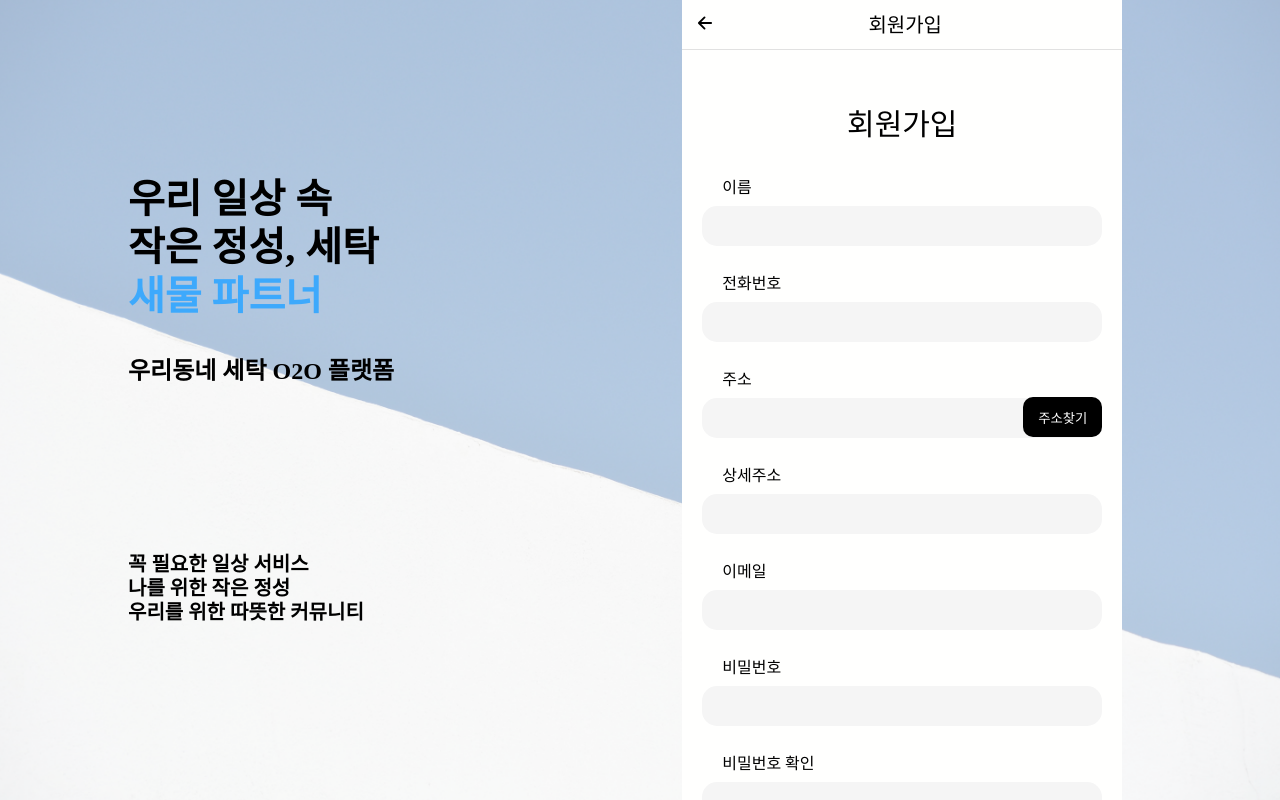
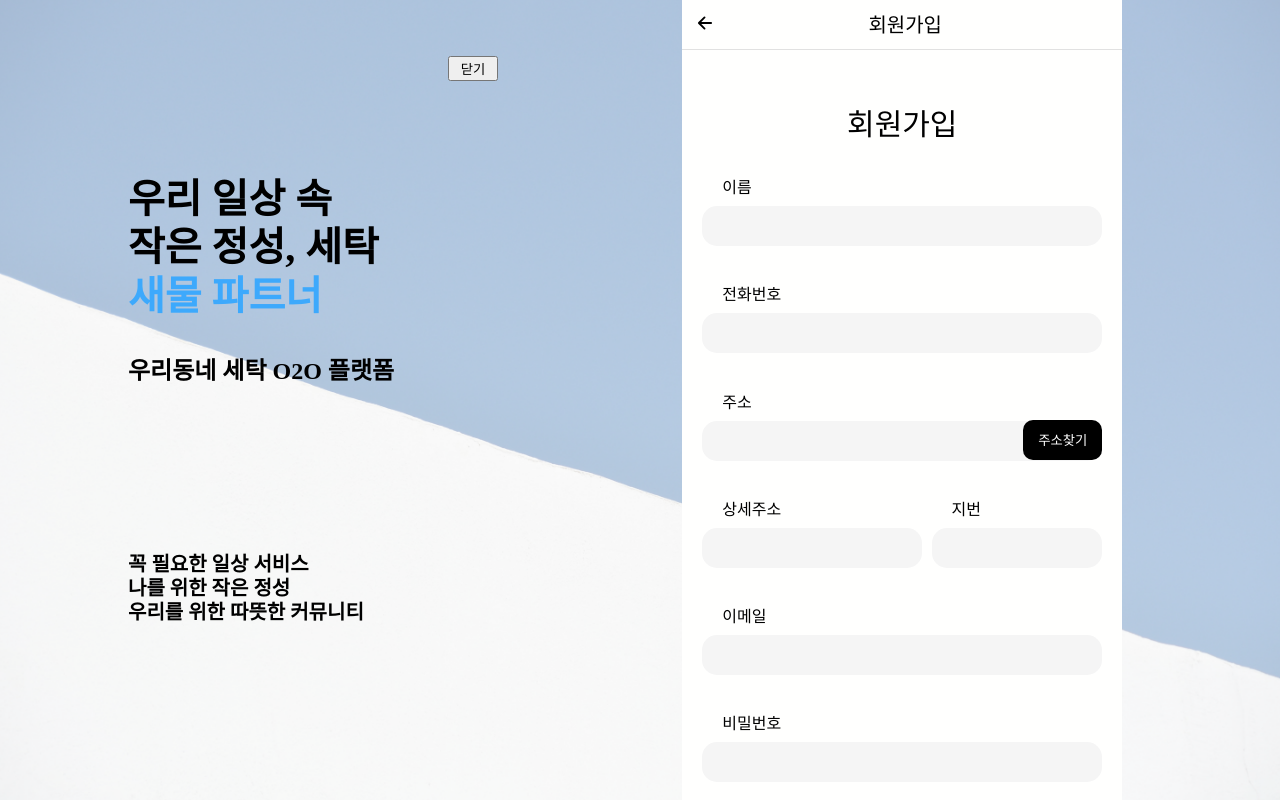
Before and after one commit to elice-semul/FE-partner, a React (Vite) app: page /signup in a window 1280 px wide. Both pictures are taken after a click on the button "주소찾기". Shown: the top 800 px of the page. Built offline with nearby package versions, Linux system fonts and the light colour scheme.

Commit message:
[Feature] signup api

```diff
--- /dev/null
+++ b/src/pages/common/atoms/container/container.jsx
@@ -0,0 +1,38 @@
+import { StyledContainer } from '@/pages/common/atoms/container/style';
+
+const Container = ({
+  className,
+  children,
+  display,
+  position,
+  backGroundColor,
+  width,
+  height,
+  alignItems,
+  padding,
+  margin,
+  shadow,
+  radius,
+  ...props
+}) => {
+  return (
+    <StyledContainer
+      className={className}
+      display={display}
+      position={position}
+      backGroundColor={backGroundColor}
+      width={width}
+      height={height}
+      alignItems={alignItems}
+      padding={padding}
+      margin={margin}
+      shadow={shadow}
+      radius={radius}
+      {...props}
+    >
+      {children}
+    </StyledContainer>
+  );
+};
+
+export default Container;
--- /dev/null
+++ b/src/pages/common/atoms/container/style.js
@@ -0,0 +1,28 @@
+import styled, { css } from 'styled-components';
+
+const shadow = (option) => {
+  if (option.shadow === 'default')
+    return css`
+      box-shadow: ${option.theme.containers.shadow};
+    `;
+  if (option)
+    return css`
+      box-shadow: ${option.shadow};
+    `;
+  return css`
+    box-shadow: none;
+  `;
+};
+
+export const StyledContainer = styled.div`
+  display: ${(props) => props.display || 'block'};
+  position: ${(props) => props.position};
+  background-color: ${(props) => props.backGroundColor || props.theme.colors.background};
+  width: ${(props) => props.width};
+  height: ${(props) => props.height || 'auto'};
+  align-items: ${(props) => props.alignItems || 'center'};
+  padding: ${(props) => props.padding || '0'};
+  margin: ${(props) => props.margin || '0'};
+  border-radius: ${(props) => props.radius || props.theme.containers.borderRadius};
+  ${(props) => shadow(props)};
+`;
--- a/src/pages/common/atoms/index.js
+++ b/src/pages/common/atoms/index.js
@@ -1,6 +1,7 @@
 import Button from './button/button';
+import Container from './container/container';
 import Flex from './flex/flex';
 import FlexedSpan from './flexedSpan/flexedSpan';
 import Form from './form/form';
 
-export { Form, Flex, Button, FlexedSpan };
+export { Form, Flex, Button, FlexedSpan, Container };
--- /dev/null
+++ b/src/pages/signUp/hooks/api.js
@@ -0,0 +1,22 @@
+import { axiosApi } from '@/utils/apiInstance';
+const BASE_URL = import.meta.env.VITE_BASE;
+
+export const postSignUpApi = async (obj) => {
+  try {
+    const instance = axiosApi(BASE_URL);
+    const { data } = await instance.post('/partners/signup', obj);
+
+    if (data.status === 400) {
+      const { response } = data;
+      const error = {
+        message: response.message,
+        code: response.statusCode,
+      };
+      throw error;
+    }
+
+    return data;
+  } catch (error) {
+    return error;
+  }
+};
--- a/src/pages/signUp/page/daumApi.jsx
+++ b/src/pages/signUp/page/daumApi.jsx
@@ -1,31 +1,47 @@
-import DaumPostcode from "react-daum-postcode";
+import DaumPostcode from 'react-daum-postcode';
+import styled from 'styled-components';
 
 const DaumApi = (props) => {
-
-    const {setAddress} = props;
-    const {setDaumApi} = props;
-
+  const { setDaumApi } = props;
+  const { setValue } = props;
   const onCompletePost = (data) => {
-        setAddress(data.address);
     setDaumApi(false);
+    setValue('roadAddr', data.address);
+    setValue('jibun', data.zonecode);
   };
 
   const postCodeStyle = {
-        display: "block",
-        position: "absolute",
-        top: "20%",
-        width: "300px",
-        height: "400px",
-        padding: "3px",
-        zIndex: 100,
+    display: 'block',
+    position: 'absolute',
+    left: '35%',
+    top: '10%',
+    width: '600px',
+    height: '600px',
+    border: '1px solid black',
   };
 
   return (
-        <DaumPostcode
-                style={postCodeStyle}
-                onComplete={onCompletePost}
-            />
+    <>
+      <DaumPostcode style={postCodeStyle} onComplete={onCompletePost} />
+      <StyledBtn
+        type="button"
+        onClick={() => {
+          setDaumApi(false);
+        }}
+      >
+        닫기
+      </StyledBtn>
+    </>
   );
 };
 
+const StyledBtn = styled.button`
+  display: block;
+  position: absolute;
+  top: 7%;
+  left: 35%;
+  float: right;
+  width: 50px;
+  height: auto;
+`;
 export default DaumApi;
--- a/src/pages/signUp/page/signUp.jsx
+++ b/src/pages/signUp/page/signUp.jsx
@@ -1,7 +1,37 @@
-import SignUpContainer from '../sections/signUpContainer';
+import { useMutation } from '@tanstack/react-query';
+import { useNavigate } from 'react-router-dom';
 
+import * as API from '../hooks/api';
+import SignUpContainer from '../sections/signupContainer';
 const SignUp = () => {
-  return <SignUpContainer />;
+  const mutation = useMutation(['signUpPartner'], API.postSignUpApi);
+  const navigate = useNavigate();
+
+  const handleSubmit = (data) => {
+    const { name, email, password, phoneNumber, roadAddr, detailAddr, jibun } = data;
+    const postObj = {
+      name,
+      email,
+      password,
+      phoneNumber,
+      address: {
+        roadAddr,
+        detailAddr,
+        jibun,
+      },
+    };
+
+    mutation.mutate(postObj, {
+      onSuccess: () => {
+        navigate('/');
+      },
+      onError: (error) => {
+        // eslint-disable-next-line no-alert
+        alert(error);
+      },
+    });
+  };
+  return <SignUpContainer onSubmit={handleSubmit} />;
 };
 
 export default SignUp;
--- a/src/pages/signUp/sections/signUpContainer.jsx
+++ b/src/pages/signUp/sections/signUpContainer.jsx
@@ -1,161 +1,82 @@
-/* eslint-disable */
-import { useState, useEffect } from 'react';
-import { useNavigate } from 'react-router-dom';
+import { useState } from 'react';
+import { useForm } from 'react-hook-form';
 
-import SignUpInput from '../atoms/SignUpInput/signUpInput';
+import { StyledSignUpInput, StyledSignUpLabel } from '../atoms/signUpInput/styled';
+import SignUpSpan from '../atoms/signUpSpan/signUpSpan';
 import DaumApi from '../page/daumApi';
-import {
-  StyledSignUpButton,
-  StyledSignUpDiv,
-  StyledSignUpContainer,
-  StyledSignUpTitle,
-  StyledSignUpSubmit,
-} from './styled';
+import * as S from './styled';
 
-import { Form } from '@/pages/common/atoms';
-import axios from 'axios';
-
-const SignUpContainer = () => {
-  const [values, setValues] = useState({
-    name: '',
-    phoneNumber: '',
-    address: '',
-    detailAddress: '',
-    email: '',
-    password: '',
-    passwordCheck: '',
-  });
-
-  const navigate = useNavigate();
-
-  const [address, setAddress] = useState('');
+import { Flex, Container, Form } from '@/pages/common/atoms/index';
+import { signError } from '@/utils/signupError';
+const SignUpContainer = ({ onSubmit }) => {
   const [daumApi, setDaumApi] = useState(false);
 
-  useEffect(() => {
-    setValues({
-      ...values,
-      address,
-    });
-  }, [address]);
+  const {
+    register,
+    formState: { errors },
+    setValue,
+    handleSubmit,
+    getValues,
+  } = useForm();
 
-  const signUpSubmit = (e) => {
-    e.preventDefault();
-    let check = false;
-    // eslint-disable-next-line no-restricted-syntax
-    for (const i in Object.values(values)) {
-      if (Object.values(values)[i]) {
-        check = true;
-      } else {
-        check = false;
-        break;
-      }
-    }
-    if (check) {
-      const body = {
-        name: values.name,
-        email: values.email,
-        password: values.password,
-        phoneNumber: values.phoneNumber,
-        bizType: 'user',
-        address: {
-          roadAddr: address,
-          detailAddr: values.detailAddress,
-          jibun: address,
-        },
-      };
-      axios.post('http://34.64.61.59:3000/users/signup', body).then((data) => {
-        if (data.status === 201) {
-          alert('회원가입이 완료되었습니다.');
-          navigate('/');
-        } else {
-          alert('회원가입 실패');
-        }
-      });
-    } else {
-      alert('모든 정보를 입력해 주세요');
-    }
+  const handleDaumApiClick = () => {
+    setDaumApi(!daumApi);
   };
 
   return (
-    <StyledSignUpContainer>
-      <StyledSignUpTitle>회원가입</StyledSignUpTitle>
-      <Form onSubmit={signUpSubmit}>
-        <SignUpInput
-          labelText="이름"
-          htmlFor="name"
-          id="name"
-          values={values}
-          value={values.name}
-          setValues={setValues}
-          type="text"
+    <S.StyledSignUpContainer>
+      <S.StyledSignUpTitle>회원가입</S.StyledSignUpTitle>
+      <Form onFormSubmit={handleSubmit(onSubmit)}>
+        <StyledSignUpLabel htmlFor="name">이름</StyledSignUpLabel>
+        <StyledSignUpInput id="name" {...register('name', signError.name)} />
+        <SignUpSpan text={errors.name?.message} />
+        <StyledSignUpLabel>전화번호</StyledSignUpLabel>
+        <StyledSignUpInput {...register('phoneNumber', signError.phoneNumber)} />
+        <SignUpSpan text={errors.phoneNumber?.message} />
+        <S.StyledSignUpDiv>
+          <S.StyledSignUpButton type="button" value="주소찾기" onClick={handleDaumApiClick} />
+          <StyledSignUpLabel>주소</StyledSignUpLabel>
+          <StyledSignUpInput readOnly {...register('roadAddr', signError.address)} />
+          <SignUpSpan text={errors.roadAddr?.message} />
+        </S.StyledSignUpDiv>
+        <Flex>
+          <Container width="80%" margin="0 10px 0 0">
+            <StyledSignUpLabel>상세주소</StyledSignUpLabel>
+            <StyledSignUpInput {...register('detailAddr', signError.address)} />
+            <SignUpSpan text={errors.detailAddr?.message} />
+          </Container>
+          <Container>
+            <StyledSignUpLabel>지번</StyledSignUpLabel>
+            <StyledSignUpInput readOnly {...register('jibun', signError.address)} />
+            <SignUpSpan text={errors.jibun?.message} />
+          </Container>
+        </Flex>
+        <StyledSignUpLabel>이메일</StyledSignUpLabel>
+        <StyledSignUpInput {...register('email', signError.email)} />
+        <SignUpSpan text={errors.email?.message} />
+        <StyledSignUpLabel>비밀번호</StyledSignUpLabel>
+        <StyledSignUpInput type="password" {...register('password', signError.password)} />
+        <SignUpSpan text={errors.password?.message} />
+        <StyledSignUpLabel>비밀번호 확인</StyledSignUpLabel>
+        <StyledSignUpInput
+          type="password"
+          {...register('passwordCofirm', {
+            required: '필수 정보입니다.',
+            validate: (value) => {
+              const checkPassword = getValues('password');
+              return checkPassword === value || '비밀번호가 일치하지 않습니다.';
+            },
+          })}
         />
-        <SignUpInput
-          labelText="전화번호"
-          htmlFor="phoneNumber"
-          id="phoneNumber"
-          values={values}
-          value={values.phoneNumber}
-          setValues={setValues}
-          type="number"
-        />
-        <StyledSignUpDiv>
-          <StyledSignUpButton type="button" value="주소찾기" onClick={() => setDaumApi(!daumApi)} />
-          <SignUpInput
-            labelText="주소"
-            readonly="readonly"
-            htmlFor="address"
-            id="address"
-            values={values}
-            value={address}
-            setValues={setValues}
-            type="text"
-          />
-        </StyledSignUpDiv>
-        <SignUpInput
-          labelText="상세주소"
-          htmlFor="detailAddress"
-          values={values}
-          value={values.detailAddress}
-          id="detailAddress"
-          setValues={setValues}
-          className="detailAddress"
-          type="text"
-        />
-        <SignUpInput
-          labelText="이메일"
-          htmlFor="email"
-          id="email"
-          values={values}
-          value={values.email}
-          type="text"
-          setValues={setValues}
-        />
-        <SignUpInput
-          labelText="비밀번호"
-          htmlFor="password"
-          id="password"
-          values={values}
-          value={values.password}
-          type="password"
-          setValues={setValues}
-        />
-        <SignUpInput
-          labelText="비밀번호 확인"
-          htmlFor="passwordCheck"
-          id="passwordCheck"
-          values={values}
-          value={values.passwordCheck}
-          type="password"
-          setValues={setValues}
-        />
-        <StyledSignUpSubmit>가입하기</StyledSignUpSubmit>
+        <SignUpSpan text={errors.passwordCofirm?.message} />
+        <S.StyledSignUpSubmit>가입하기</S.StyledSignUpSubmit>
       </Form>
       {daumApi && (
         <div>
-          <DaumApi setAddress={setAddress} setDaumApi={setDaumApi} />
+          <DaumApi setValue={setValue} setDaumApi={setDaumApi} />
         </div>
       )}
-    </StyledSignUpContainer>
+    </S.StyledSignUpContainer>
   );
 };
 
--- /dev/null
+++ b/src/utils/signupError.js
@@ -0,0 +1,34 @@
+export const signError = {
+  name: {
+    required: '필수 정보입니다',
+    pattern: {
+      value: /^[ㄱ-ㅎ|가-힣]+$/,
+      message: '한글만 입력 가능합니다.',
+    },
+  },
+  phoneNumber: {
+    required: '필수 정보입니다',
+    pattern: {
+      value: /^[0-9]+$/,
+      message: '숫자만 입력 가능합니다.',
+    },
+  },
+  address: {
+    required: '필수 정보입니다',
+  },
+  email: {
+    required: '필수 정보입니다',
+    pattern: {
+      value:
+        /([\w-.]+)@((\[[0-9]{1,3}\.[0-9]{1,3}\.[0-9]{1,3}\.)|(([\w-]+\.)+))([a-zA-Z]{2,4}|[0-9]{1,3})(\]?)$/,
+      message: '이메일 형식이 다릅니다.',
+    },
+  },
+  password: {
+    required: '필수 정보입니다',
+    pattern: {
+      value: /^(?=.*[a-zA-Z])(?=.*[!@#$%^*+=-])(?=.*[0-9]).{8,25}$/,
+      message: '숫자+영문자+특수문자 조합으로 8자리 이상 입력가능합니다.',
+    },
+  },
+};
```
Also changed, not shown: src/pages/signUp/atoms/signUpInput/signUpInput.jsx (deleted, +0 -154 lines). Lines whose indentation alone changed are shown as unchanged.
